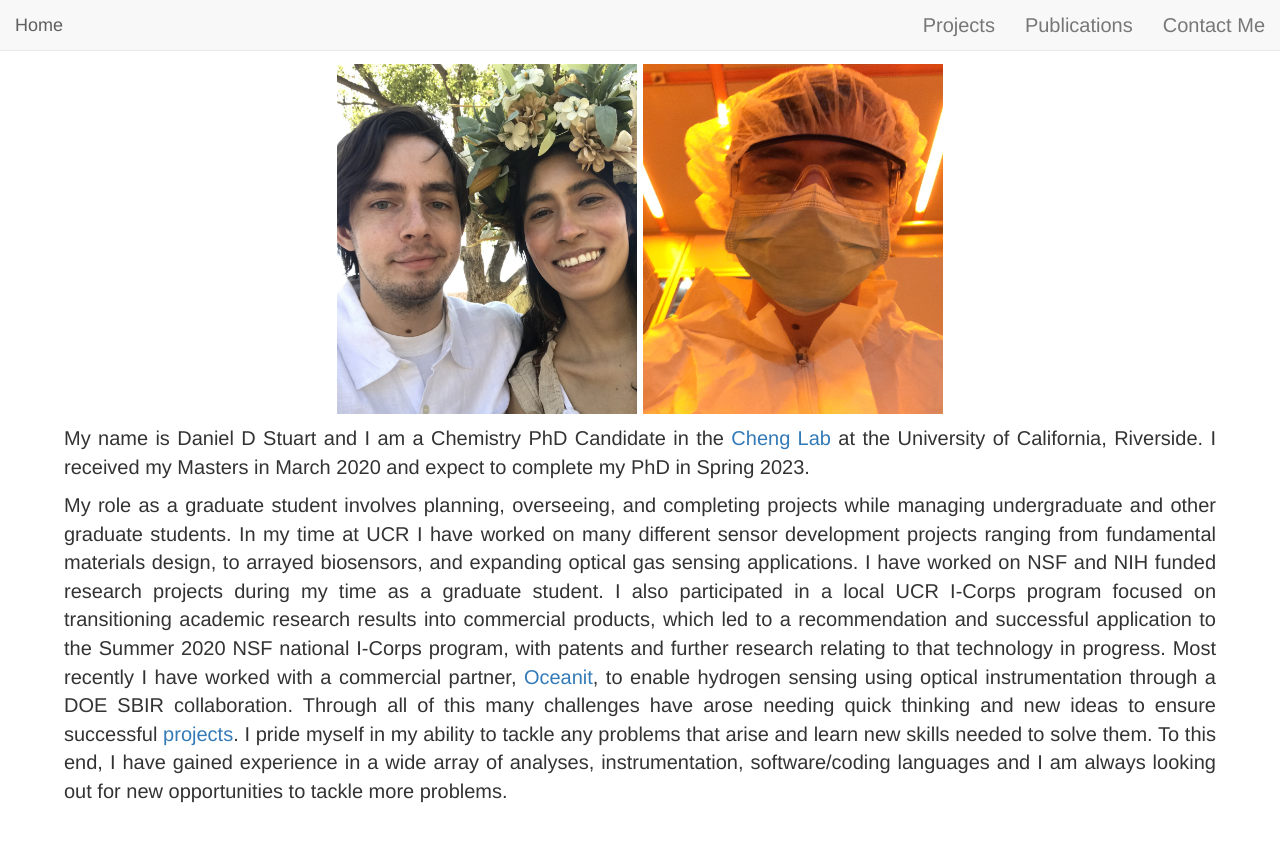
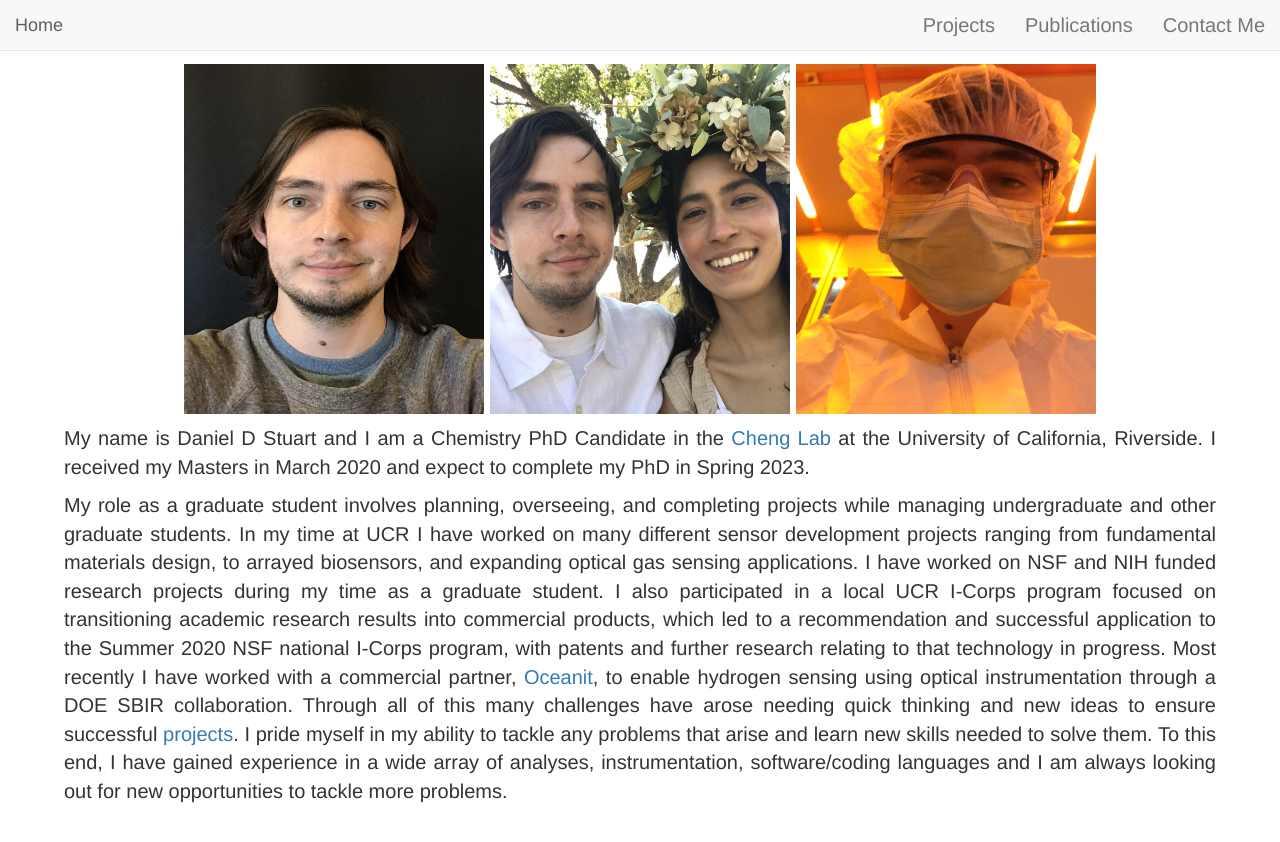
Before and after one commit to danieldstuart/danieldstuart.github.io, a Jekyll site: the page built from index.markdown, in a window 1280 px wide and 900 px high. Shown: the top 842 px of the window. Built offline with Jekyll 4.4.1, drawn with Linux system fonts in a browser that asks for light colours; nearby versions of some CDN libraries.

Commit message:
Update index.markdown

```diff
--- a/index.markdown
+++ b/index.markdown
@@ -7,6 +7,7 @@ layout: home
 <div markdown="1" class="body">
 
 <div markdown="1" class="center">
+![Me](images/Me.jpg){: width="300" height="350"}
 ![Headshot photo](images/Daniel.jpg){: width="300" height="350"}
 ![Cleanroom photo](images/DanielCleanroom.JPG){: width="300" height="350"}
 </div>
```
